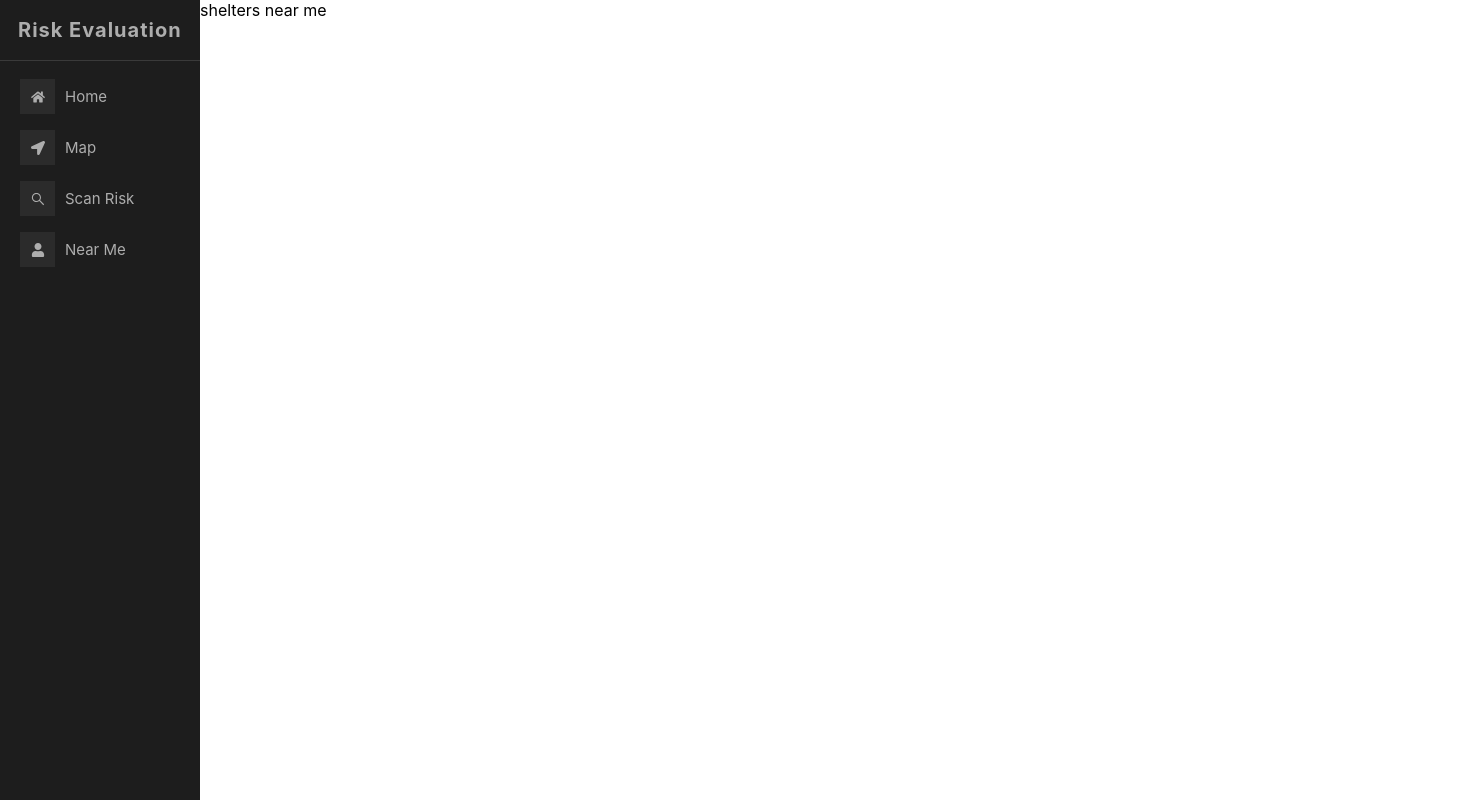
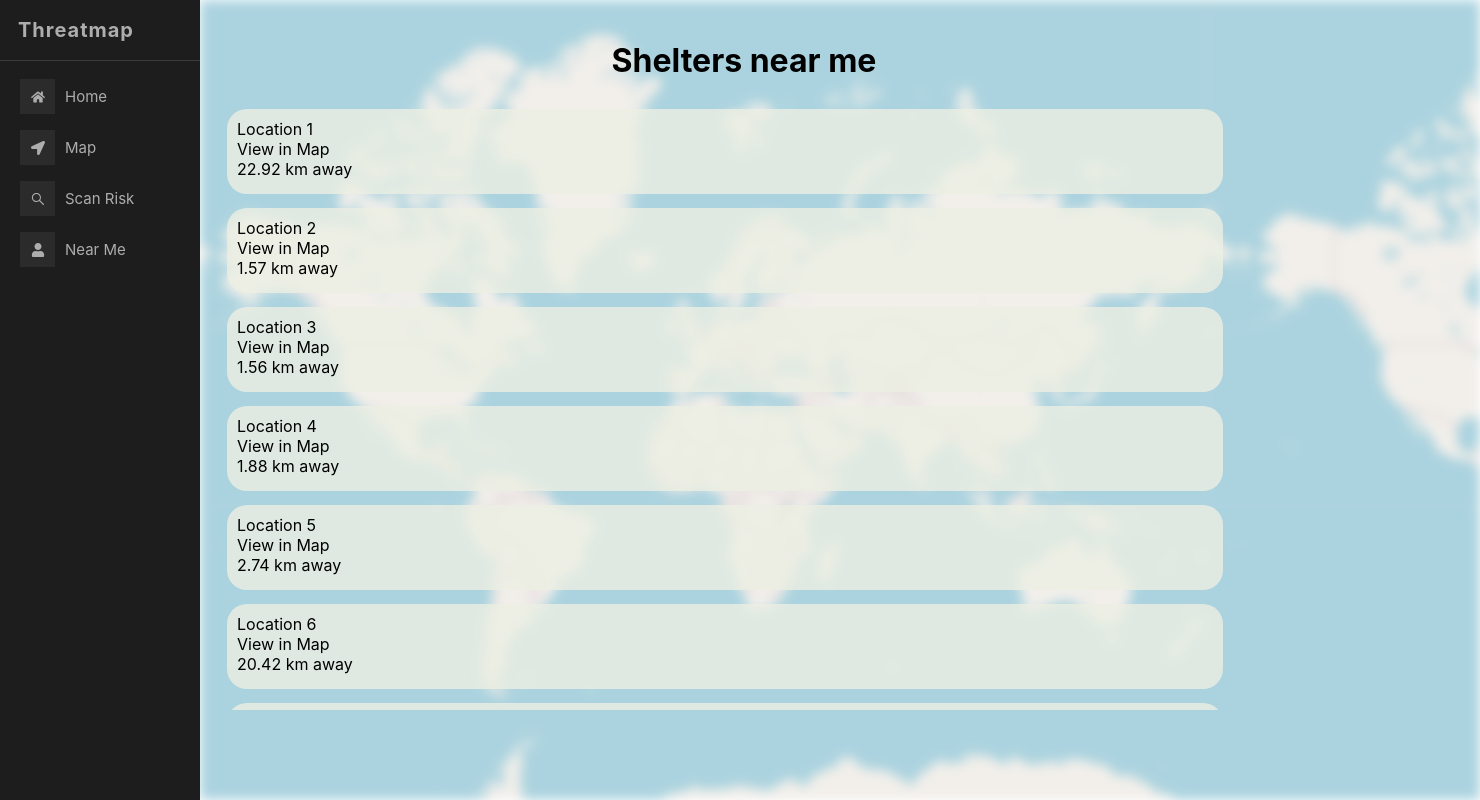
Before and after one commit to jezheng20/RiskHerald, a Next.js app in the folder frontend/: page /near_me in a window 1280 px wide. Shown: the whole page, 1480 px wide, since content can reach past the window. Built offline with nearby package versions, Linux system fonts and the light colour scheme.

Commit message:
CSS stuff
ye

```diff
--- /dev/null
+++ b/frontend/components/Card.jsx
@@ -0,0 +1,14 @@
+import React, { useState } from 'react';
+
+const LinkCard = (props) => {
+    return (
+        <div className = "cardBody">
+            {props.name}<br/>
+            <a href={props.link} style = {{
+                fontColor: "blue"}}>View in Map</a><br/>
+            {props.distance} km away
+        </div>
+    );
+};
+
+export default LinkCard;
--- a/frontend/components/NavBar.jsx
+++ b/frontend/components/NavBar.jsx
@@ -39,7 +39,7 @@ const NavBar = () => {
 	                textOverflow: 'ellipsis',
 	                whiteSpace: 'nowrap',
 	                }}>
-	            Risk Evaluation
+	            Threatmap
 	            </div>
             </SidebarHeader>
             <Menu iconShape="square">
--- a/frontend/pages/near_me.jsx
+++ b/frontend/pages/near_me.jsx
@@ -1,8 +1,44 @@
+import { useState } from "react";
+import opencage from "opencage-api-client";
+import Card from "../components/Card";
+
+function createCard(pos, name)  {
+	let link = "https://www.google.com/maps/place/" + pos[0] + "," + pos[1];
+	return (
+		<Card name={name} link={link} distance={Math.round(Math.random()*2300)/100}></Card>
+	);
+}
+
+//Create sample list of entries
+var arr = [];
+for (let i = 0; i < 10; i++) {
+    var pos = [Math.random()*180-90, Math.random()*360-180];
+    var a = createCard(pos, 'Location '+(i+1));
+    arr.push(a);
+}
+
 const near_me = ({ }) => {
     return (
-        <div>
-            shelters near me
-        </div>
+    	<>
+    	<div className = "indexBack"></div>
+        <div className = "indexMain">
+	        <div style = {{
+	                textAlign: "center",
+                    marginBottom: "10px",
+                    paddingLeft: "30%",
+                    width: '70%'
+	            }}>
+	            <h1>Shelters near me</h1>
+	        </div>
+
+	        <div className = "scrollBar" style = {{
+	            	overflow: "scroll",
+	            	height: "80%",
+	            }}>
+	            {arr}
+	        </div>
+	    </div>
+	    </>
     );
 };
 
--- a/frontend/styles/globals.css
+++ b/frontend/styles/globals.css
@@ -4,6 +4,7 @@ body {
   margin: 0;
   font-family: -apple-system, BlinkMacSystemFont, Segoe UI, Roboto, Oxygen,
     Ubuntu, Cantarell, Fira Sans, Droid Sans, Helvetica Neue, sans-serif;
+  overflow: hidden;
 }
 
 a {
@@ -14,3 +15,62 @@ a {
 * {
   box-sizing: border-box;
 }
+
+button {
+  background-color: rgba(237, 239, 227, 0.80);;
+  color: black;
+}
+
+button:hover {
+  background-color: black;
+  color: white;
+}
+
+div.indexBack {
+	position: absolute;
+  padding: 20px 20px 20px 20px;
+  top: 0%;
+  left: 0;
+  background-image: url("../public/images/world.png");
+  filter: blur(6px);
+  z-index: 0;
+  height: 100%;
+  width: 100%;
+}
+
+div.indexMain {
+  position: absolute;
+  padding: 20px 20px 20px 20px;
+  top: 0%;
+  left: 0;
+  h-align: center;
+  height: 100%;
+  width: 85%;
+}
+
+div.cardBody {
+  height: 85px;
+  width: 95%;
+  background-color: rgba(237, 239, 227, 0.80);
+  display: inline-block;
+
+  transition: background-color 0.5s ease-out 10ms;
+
+  /*background-image: linear-gradient(rgb(237, 239, 227), rgb(223, 232, 217));*/
+  padding: 10px 10px 10px 10px;
+  border-radius: 20px;
+  margin: 7px 7px 7px 7px;
+}
+
+div.cardBody:hover {
+  height: 85px;
+  width: 95%;
+  background-color: rgba(217, 219, 207, 1.0);
+  display: inline-block;
+  padding: 10px 10px 10px 10px;
+  border-radius: 20px;
+  box-shadow: 3px 3px rgba(217, 219, 207, 0.5), -.3em 0 .4em rgba(217, 219, 207, 0.5);
+  margin: 7px 7px 7px 7px;
+}
+
+/*TAILWIND CSS BEGINS HERE --------------------*/
```
Also changed, not shown: frontend/pages/index.jsx (+35 -6 lines), frontend/public/images/purple_bg.jpg (added), frontend/public/images/world.png (added).
